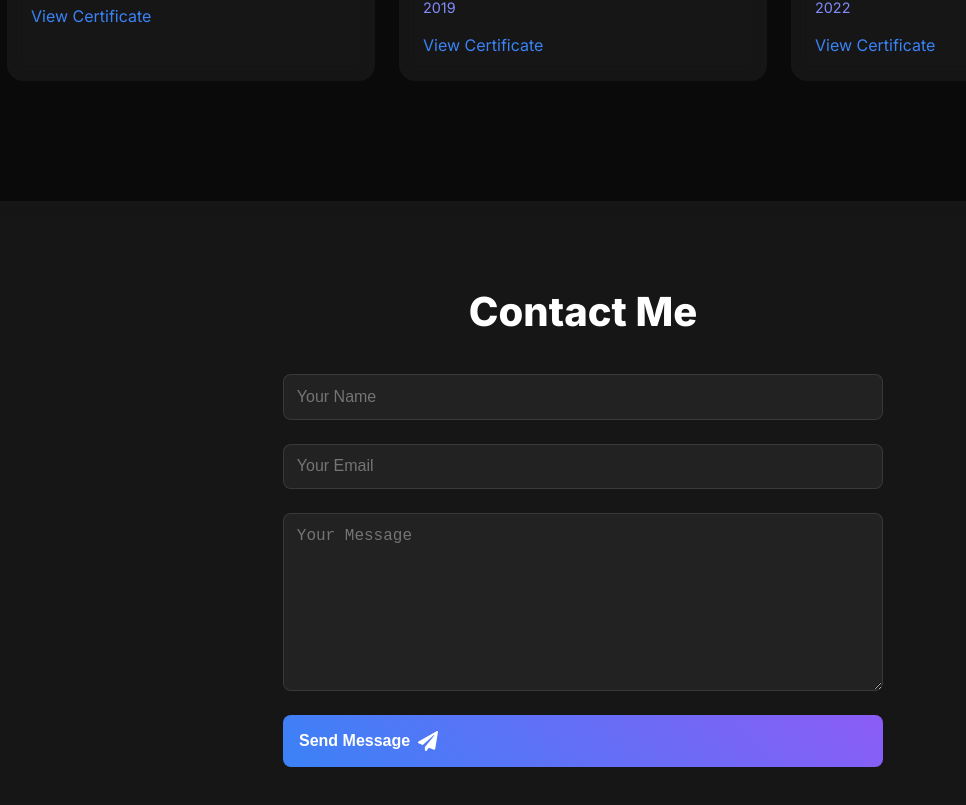
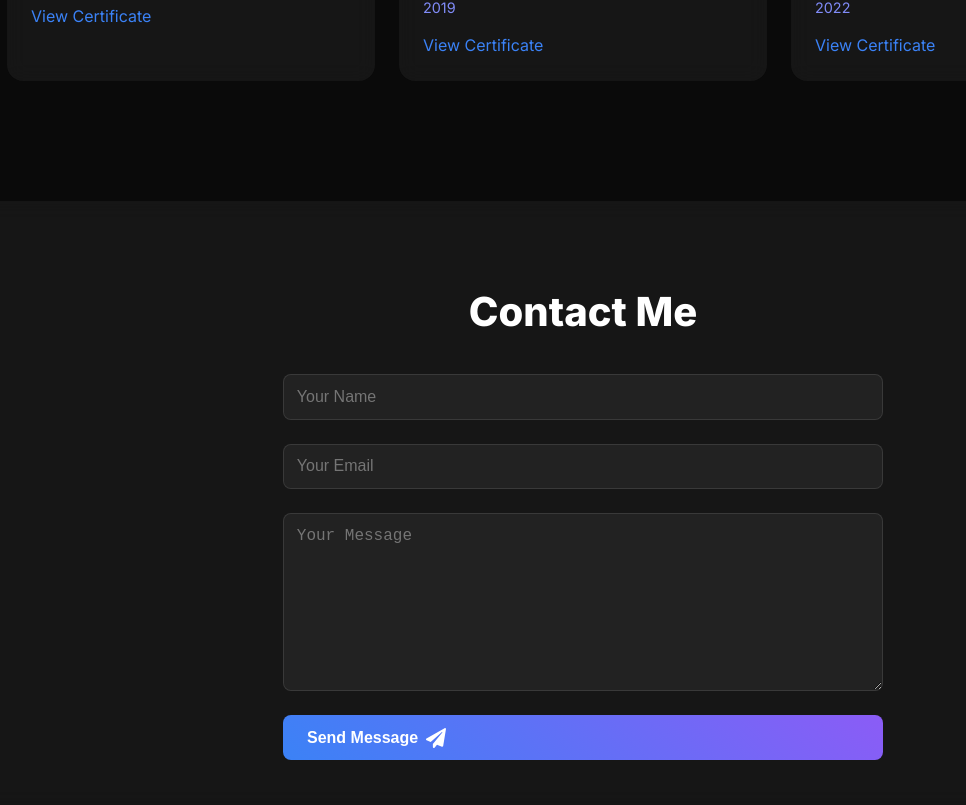
Before and after one commit to sagarr57/sagar-portfolio, a Next.js app: page / in a window 1280 px wide. Shown: the part 4599-5404 px from the top of the page, without its empty margins (89-1055 px from the left). Built offline with nearby package versions, Linux system fonts and the light colour scheme.

Commit message:
fix contact page

```diff
--- a/app/components/contact.tsx
+++ b/app/components/contact.tsx
@@ -50,7 +50,7 @@ const Form = styled.form`
   margin: 0 auto;
 
   @media (max-width: 768px) {
-    gap: 1rem;
+    max-width: 100%;
   }
 `
 
@@ -67,6 +67,11 @@ const Input = styled.input`
     outline: none;
     border-color: #3b82f6;
     box-shadow: 0 0 0 2px rgba(59, 130, 246, 0.2);
+  }
+
+  @media (max-width: 768px) {
+    padding: 0.6rem;
+    font-size: 0.9rem;
   }
 `
 
@@ -86,6 +91,11 @@ const Textarea = styled.textarea`
     border-color: #3b82f6;
     box-shadow: 0 0 0 2px rgba(59, 130, 246, 0.2);
   }
+
+  @media (max-width: 768px) {
+    padding: 0.6rem;
+    font-size: 0.9rem;
+  }
 `
 
 const Button = styled.button`
@@ -93,7 +103,7 @@ const Button = styled.button`
   color: #ffffff;
   border: none;
   border-radius: 0.5rem;
-  padding: 1rem;
+  padding: 0.8rem 1.5rem;
   font-size: 1rem;
   font-weight: 600;
   cursor: pointer;
@@ -104,34 +114,26 @@ const Button = styled.button`
 
   &:hover {
     transform: translateY(-2px);
-    box-shadow: 0 4px 15px rgba(59, 130, 246, 0.3);
-  }
-
-  &:disabled {
-    opacity: 0.7;
-    cursor: not-allowed;
+    box-shadow: 0 4px 15px rgba(0, 0, 0, 0.1);
   }
 
   @media (max-width: 768px) {
-    padding: 0.8rem;
+    padding: 0.6rem 1.2rem;
+    font-size: 0.9rem;
   }
 `
 
-const SuccessMessage = styled.div`
-  background: rgba(59, 130, 246, 0.1);
+const SuccessMessage = styled.p`
   color: #3b82f6;
-  padding: 1rem;
-  border-radius: 0.5rem;
   text-align: center;
+  font-size: 1rem;
   margin-top: 1rem;
 `
 
-const ErrorMessage = styled.div`
-  background: rgba(239, 68, 68, 0.1);
+const ErrorMessage = styled.p`
   color: #ef4444;
-  padding: 1rem;
-  border-radius: 0.5rem;
   text-align: center;
+  font-size: 1rem;
   margin-top: 1rem;
 `
 
@@ -141,7 +143,7 @@ export default function Contact({ id }: ContactProps) {
     email: '',
     message: ''
   })
-  const [isSubmitting, setIsSubmitting] = useState(false)
+
   const [successMessage, setSuccessMessage] = useState('')
   const [errorMessage, setErrorMessage] = useState('')
 
@@ -170,7 +172,7 @@ export default function Contact({ id }: ContactProps) {
 
       setSuccessMessage('Message sent successfully!')
       setFormData({ name: '', email: '', message: '' })
-    } catch (error) {
+    } catch {
       setErrorMessage('Failed to send message. Please try again later.')
     }
   }
```
